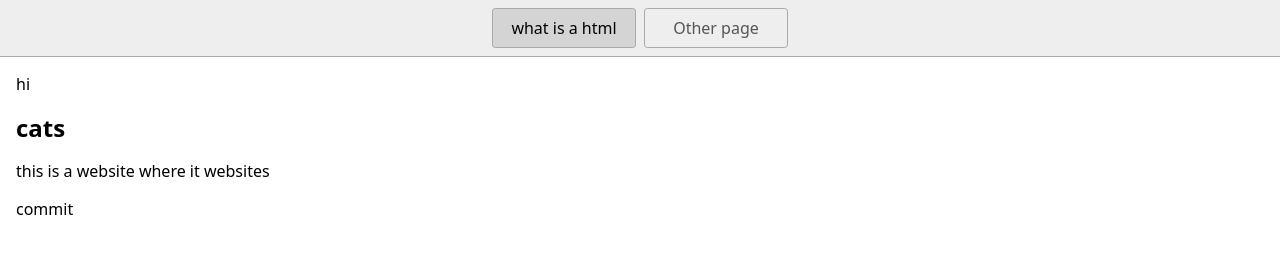
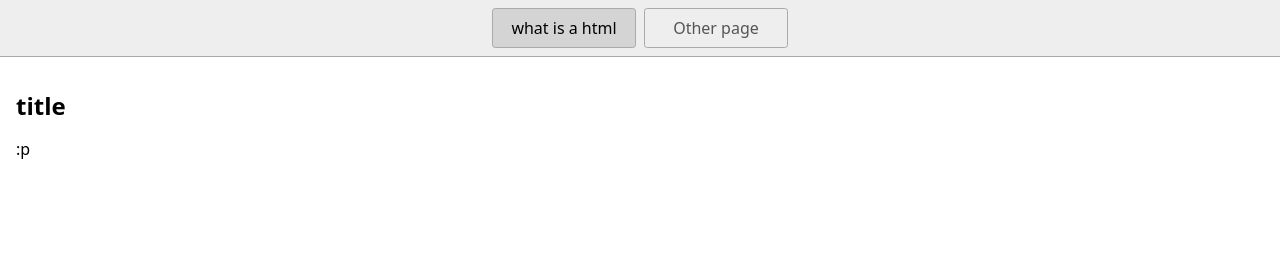
Before and after one commit to sandyd08/cps-webproj-sandy, a website: page index.html in a window 1280 px wide. Drawn offline with Linux system fonts and the light colour scheme.

Commit message:
2nd change

```diff
--- a/index.html
+++ b/index.html
@@ -17,10 +17,8 @@
       <a href="/page2.html">Other page</a>
     </nav>
     <main>
-      <t>hi</t>
-      <h1>cats</h1>
-      <p>this is a website where it websites<p>
-      <p>commit</p>
+      <h1>title</h1>
+      <p>:p<p>
     </main>
   </body>
 </html>
```
